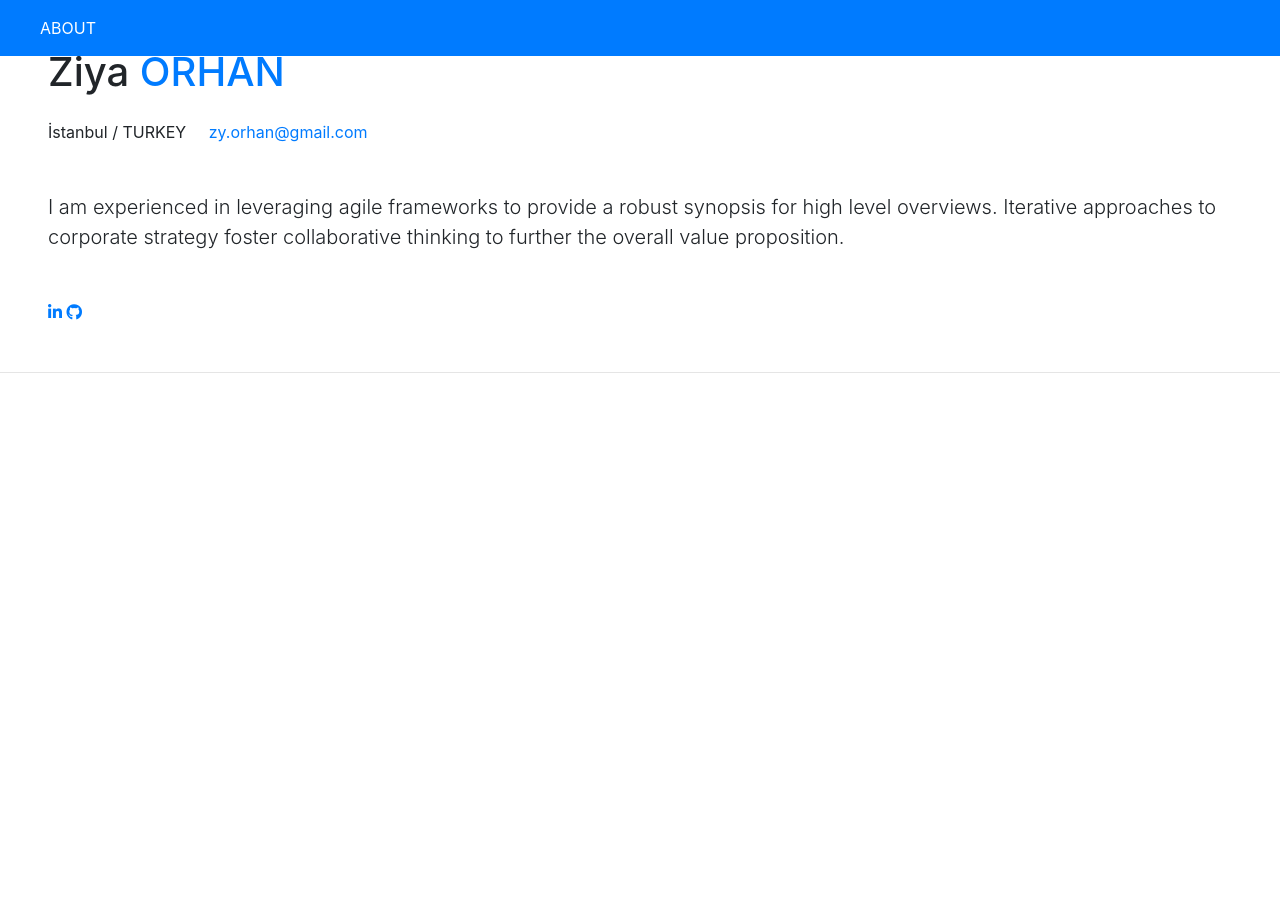
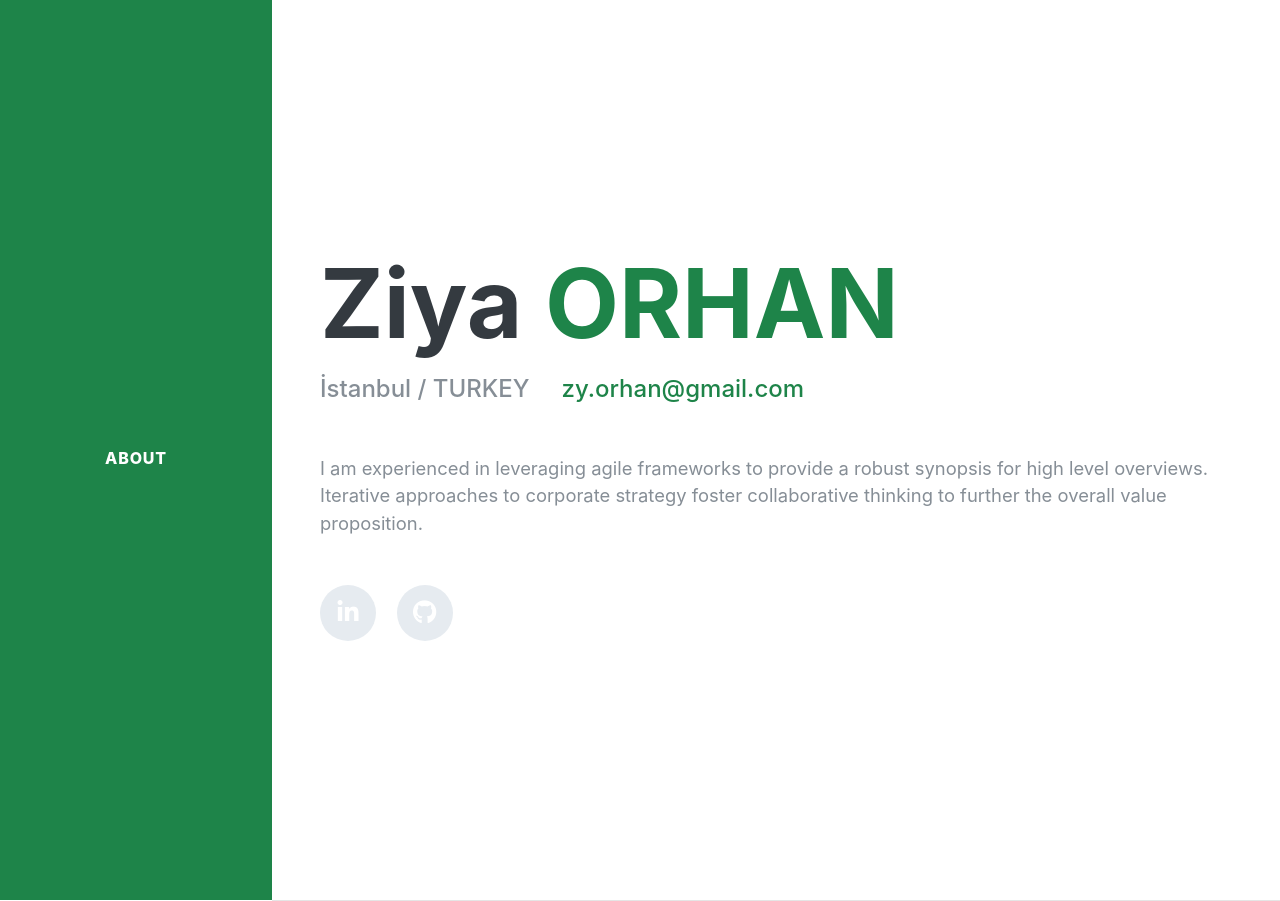
Before and after one commit to ziyaorhan/ziyaorhan.github.io, a Jekyll site: the page built from readme.md, in a window 1280 px wide. Built offline with Jekyll 4.4.1, drawn with Linux system fonts in a browser that asks for light colours; nearby versions of some CDN libraries; some web fonts are replaced; our own code applies the rules of GitHub Pages for plain Markdown files.

Commit message:
Update default.html

```diff
--- a/_layouts/default.html
+++ b/_layouts/default.html
@@ -17,11 +17,7 @@
     <link href="https://fonts.googleapis.com/css?family=Saira+Extra+Condensed:500,700" rel="stylesheet">
     <link href="https://fonts.googleapis.com/css?family=Muli:400,400i,800,800i" rel="stylesheet">
     <link rel="stylesheet" href="https://use.fontawesome.com/releases/v5.6.3/css/all.css" integrity="sha384-UHRtZLI+pbxtHCWp1t77Bi1L4ZtiqrqD80Kn4Z8NTSRyMA2Fd33n5dQ8lWUE00s/" crossorigin="anonymous">
-    <link href="{{ "/assets/css/resume.min.css | relative_url }}" rel="stylesheet">
-
-    <!-- Custom styles for this template -->
-    <!--<link href="css/resume.min.css" rel="stylesheet">-->
-
+    <link rel="stylesheet" href="{{ "/assets/css/style.css?v=" | append: site.github.build_revision | relative_url }}">
   </head>
 
   <body id="page-top">
```
